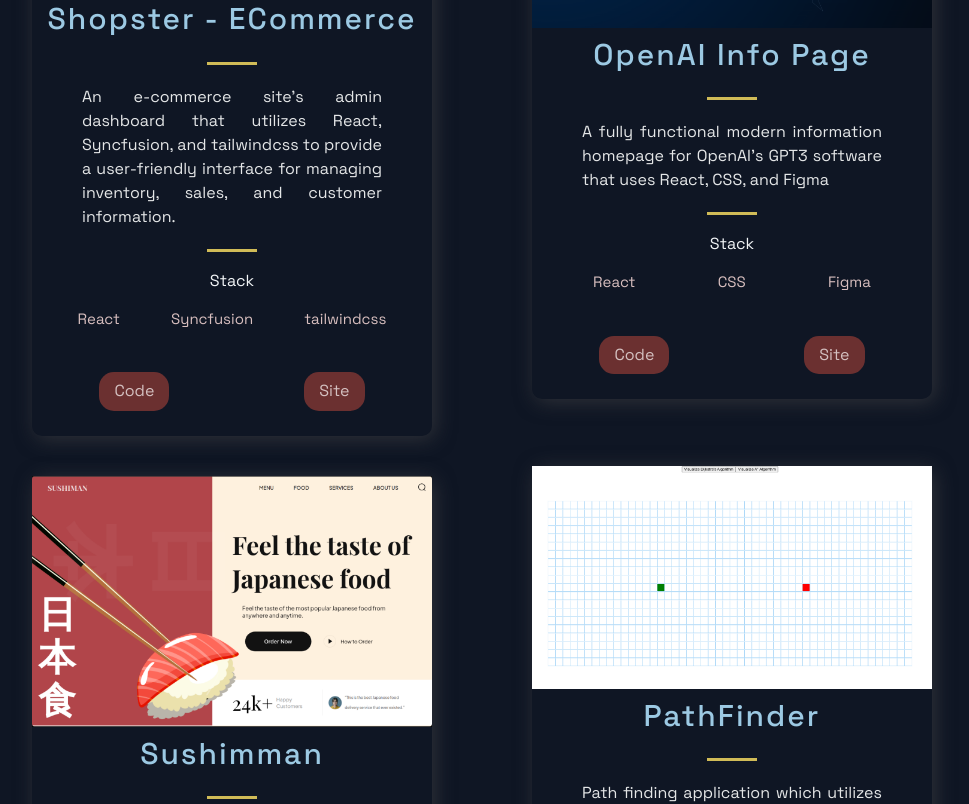
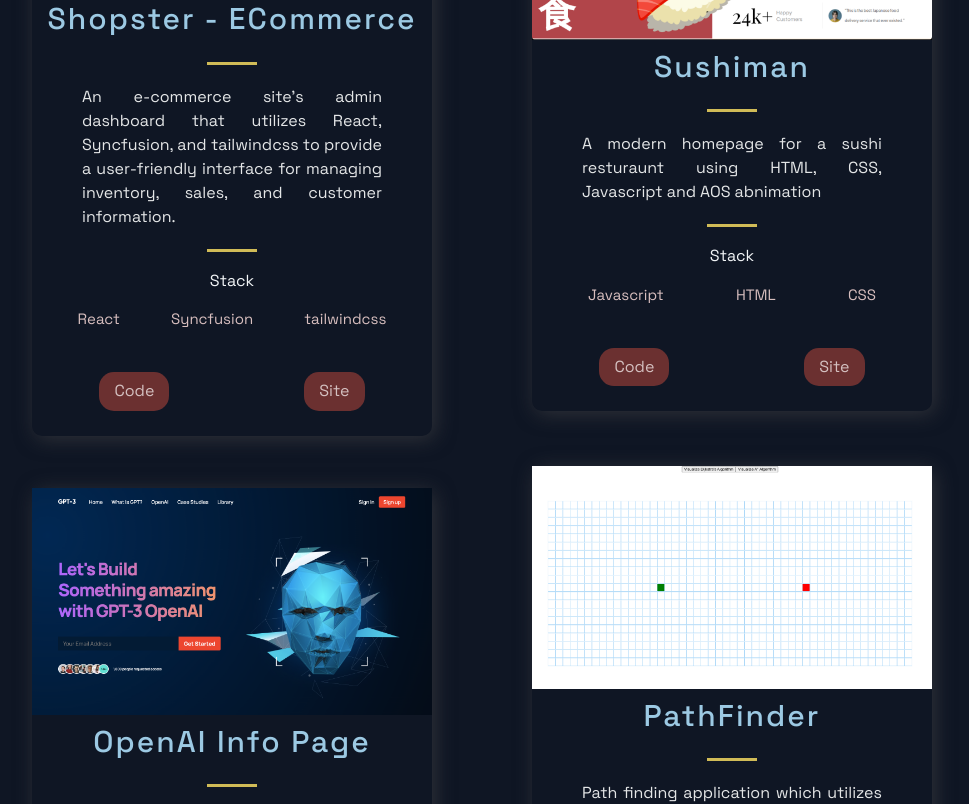
Before and after one commit to KareemKamboj/myPortfolio, a Next.js app: page / in a window 1280 px wide. Shown: the part 1320-2124 px from the top of the page, without its empty margins (158-1127 px from the left). Built offline with nearby package versions, Linux system fonts and the light colour scheme.

Commit message:
pathfinding link

```diff
--- a/src/constants/constants.js
+++ b/src/constants/constants.js
@@ -9,21 +9,21 @@
     id: 0,
   },
   {
+    title: 'Sushiman',
+    description: "A modern homepage for a sushi resturaunt using HTML, CSS, Javascript and AOS abnimation",
+    image: '/images/sushiman.png',
+    tags: ['Javascript', 'HTML', 'CSS'],
+    source: 'https://sushiman-ashy.vercel.app/',
+    visit: 'https://github.com/KareemKamboj/sushiman',
+    id: 1,
+  },
+  {
     title: 'OpenAI Info Page',
     description:"                              A fully functional modern information homepage for OpenAI's GPT3 software that uses React, CSS, and Figma                                              ",
     image: '/images/gpt3-app.png',
     tags: ['React', 'CSS', 'Figma'],
     source: 'https://open-ai-info-page.vercel.app/',
     visit: 'https://github.com/KareemKamboj/OpenAI-InfoPage',
-    id: 1,
-  },
-  {
-    title: 'Sushimman',
-    description: "A modern homepage for a sushi resturaunt using HTML, CSS, Javascript and AOS abnimation",
-    image: '/images/sushiman.png',
-    tags: ['Javascript', 'HTML', 'CSS'],
-    source: 'https://sushiman-ashy.vercel.app/',
-    visit: 'https://github.com/KareemKamboj/sushiman',
     id: 2,
   },
   {
@@ -31,7 +31,7 @@
     description: "Path finding application which utilizes Dijkstra's and A* algorithms, allowing users to find the shortest path between two points on a grid-based interface",
     image: '/images/pathfinder.png',
     tags: ['Javascript', 'HTML', 'CSS'],
-    source: 'path-finding-e7n15t96l-kareemkamboj.vercel.app',
+    source: 'https://path-finding-e7n15t96l-kareemkamboj.vercel.app/',
     visit: 'https://github.com/KareemKamboj/pathFindingApp',
     id: 3,
   },
```
